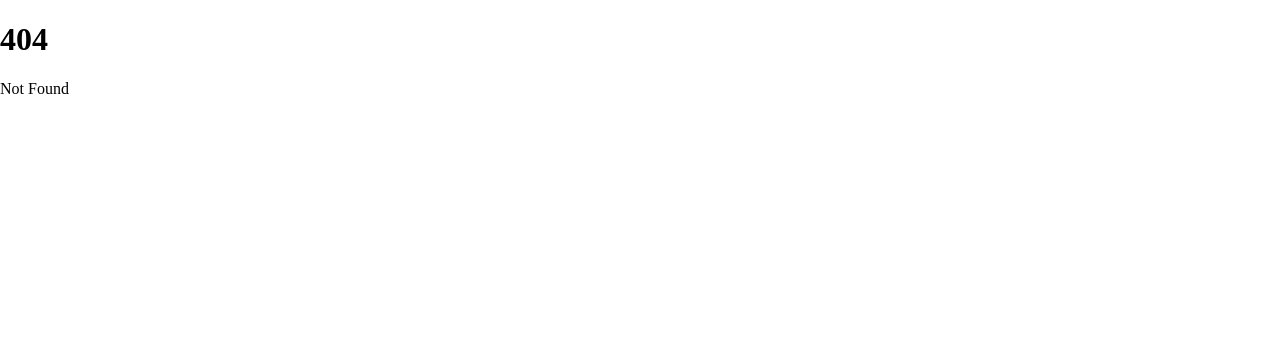
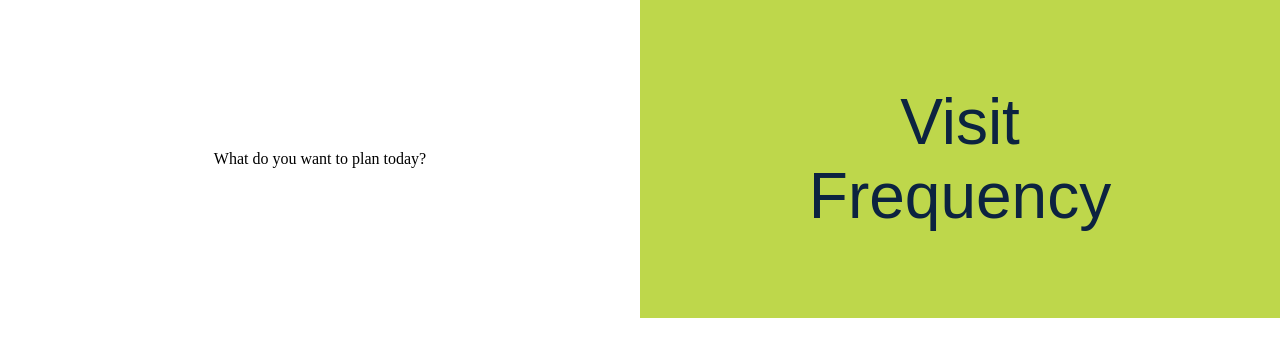
Before and after one commit to Angellomon/msd-modelo-de-atribucion, a SvelteKit app: page /sales in a window 1280 px wide. Before the commit this address had no page. Shown: the top 356 px of the page. Built offline with nearby package versions, Linux system fonts and the light colour scheme.

Commit message:
feat(routes): impl /mkt & /sales

```diff
--- /dev/null
+++ b/src/routes/mkt/+page.svelte
@@ -0,0 +1 @@
+<h1>MKT</h1>
--- /dev/null
+++ b/src/routes/sales/+page.svelte
@@ -0,0 +1,31 @@
+<script>
+	import ActivityButton from '$lib/activity-button.svelte';
+</script>
+
+<section>
+	<div class="message">What do you want to plan today?</div>
+
+	<div class="activity-select">
+		<ActivityButton path="/sales/visit-frequency">Visit Frequency</ActivityButton>
+	</div>
+</section>
+
+<style>
+	section {
+		display: flex;
+		flex-direction: row;
+		flex-wrap: wrap;
+
+		justify-content: center;
+		align-items: center;
+	}
+
+	div.message {
+		width: 50vw;
+		text-align: center;
+	}
+
+	div.activity-select {
+		width: 50vw;
+	}
+</style>
--- /dev/null
+++ b/src/routes/sales/visit-frequency/+page.svelte
@@ -0,0 +1 @@
+<h1>Visit Frequency</h1>
```
